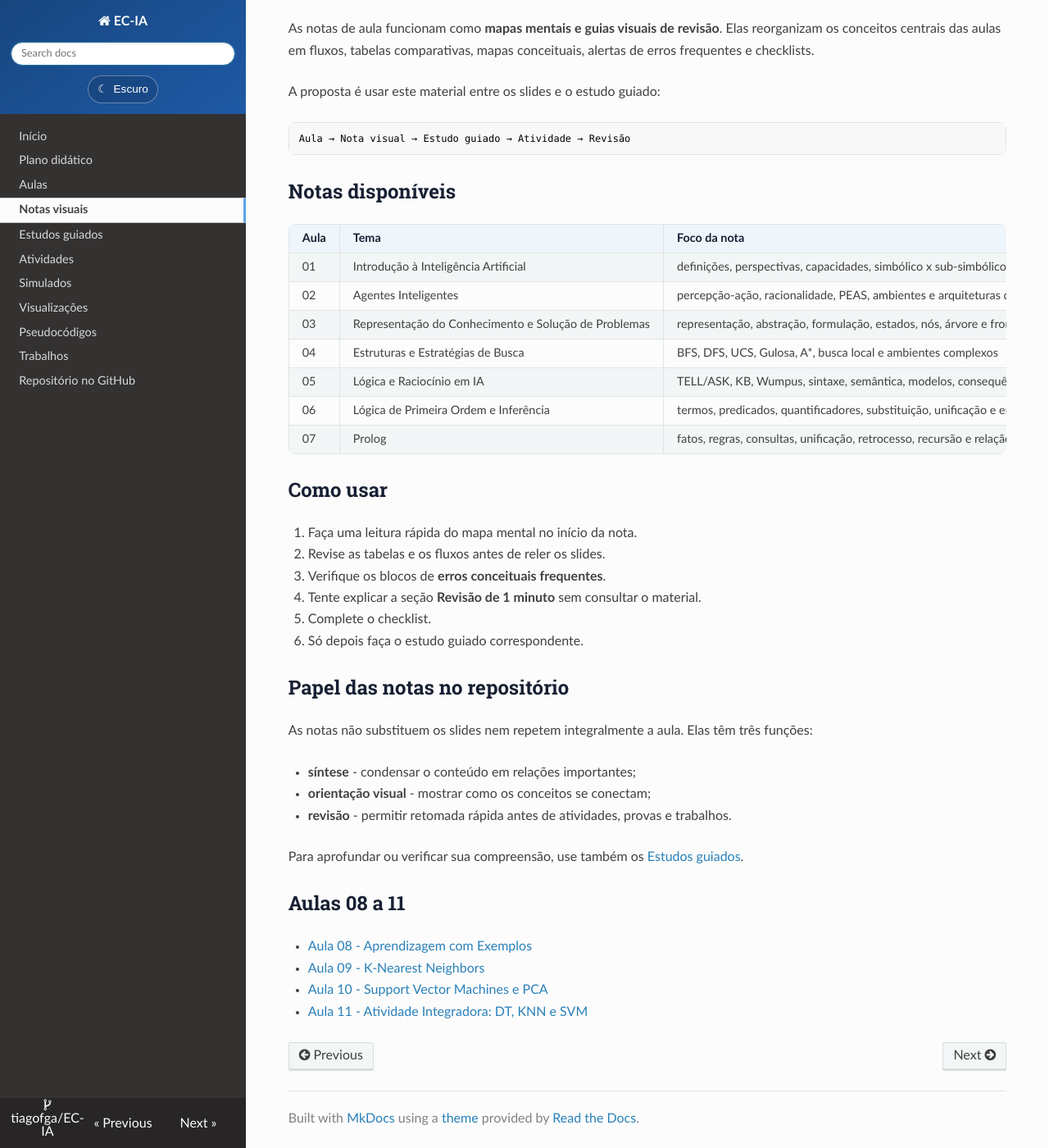
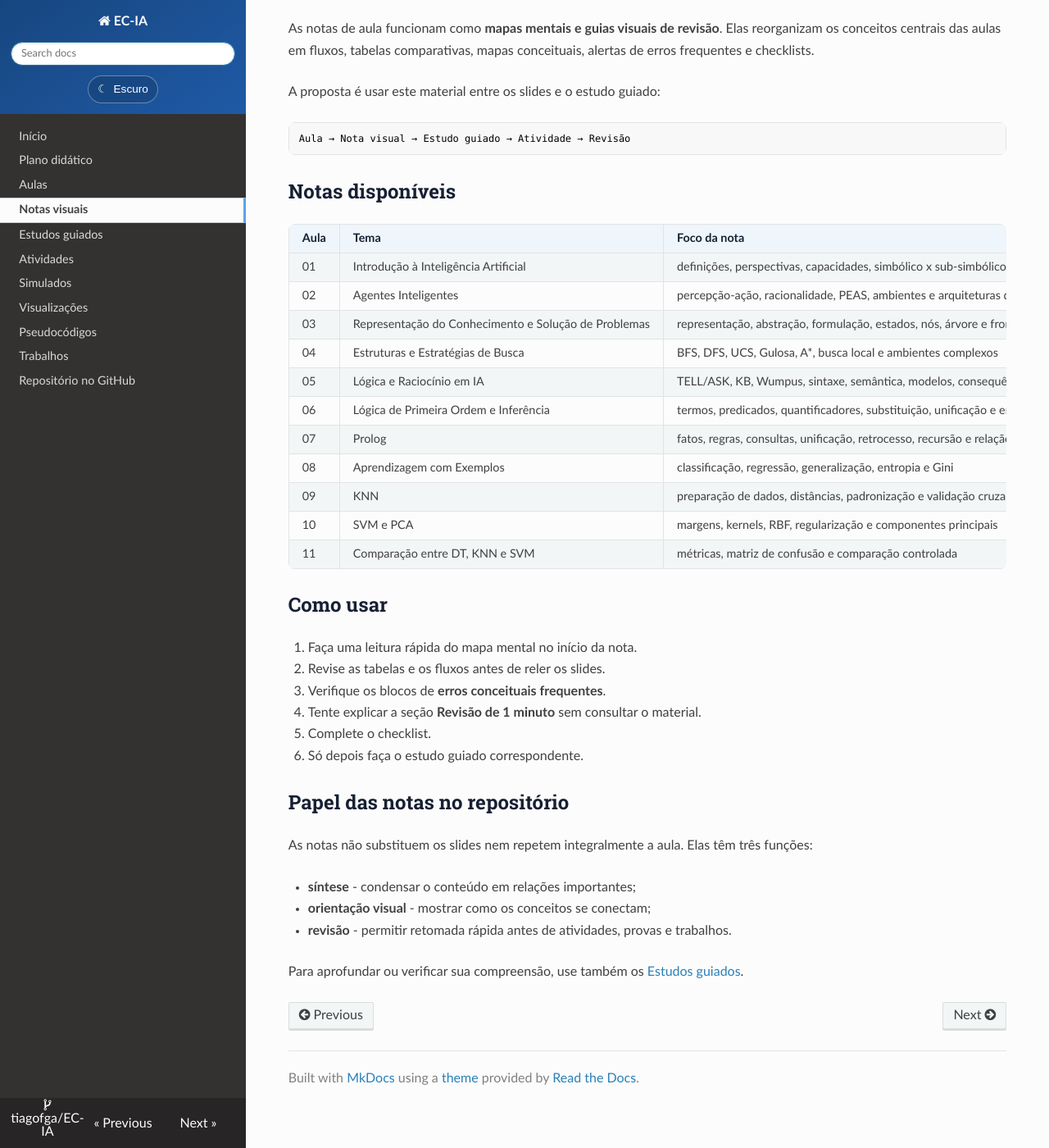
Before and after one commit to tiagofga/EC-IA, an MkDocs documentation site: the page built from docs/notas/index.md, in a window 1280 px wide and 1400 px high, scrolled down 145 px. Shown: the whole window at 82% size. Built offline with MkDocs 1.6.1, drawn with Linux system fonts in a browser that asks for light colours; nearby versions of some CDN libraries.

Commit message:
docs(site): align learning catalog and release notes

```diff
--- a/docs/notas/index.md
+++ b/docs/notas/index.md
@@ -19,6 +19,10 @@ Aula → Nota visual → Estudo guiado → Atividade → Revisão
 | 05 | Lógica e Raciocínio em IA | TELL/ASK, KB, Wumpus, sintaxe, semântica, modelos, consequência lógica e resolução | [Abrir nota](05-logica/README.md) |
 | 06 | Lógica de Primeira Ordem e Inferência | termos, predicados, quantificadores, substituição, unificação e encadeamento | [Abrir nota](06-lpo-inferencia/README.md) |
 | 07 | Prolog | fatos, regras, consultas, unificação, retrocesso, recursão e relação com DFS | [Abrir nota](07-prolog/README.md) |
+| 08 | Aprendizagem com Exemplos | classificação, regressão, generalização, entropia e Gini | [Abrir nota](08-aprendizagem-exemplos/README.md) |
+| 09 | KNN | preparação de dados, distâncias, padronização e validação cruzada | [Abrir nota](09-knn/README.md) |
+| 10 | SVM e PCA | margens, kernels, RBF, regularização e componentes principais | [Abrir nota](10-svm/README.md) |
+| 11 | Comparação entre DT, KNN e SVM | métricas, matriz de confusão e comparação controlada | [Abrir nota](11-atividade-comparacao/README.md) |
 
 ## Como usar
 
@@ -38,11 +42,3 @@ As notas não substituem os slides nem repetem integralmente a aula. Elas têm t
 - **revisão** - permitir retomada rápida antes de atividades, provas e trabalhos.
 
 Para aprofundar ou verificar sua compreensão, use também os [Estudos guiados](../estudos-guiados/index.md).
-
-
-## Aulas 08 a 11
-
-- [Aula 08 - Aprendizagem com Exemplos](08-aprendizagem-exemplos/README.md)
-- [Aula 09 - K-Nearest Neighbors](09-knn/README.md)
-- [Aula 10 - Support Vector Machines e PCA](10-svm/README.md)
-- [Aula 11 - Atividade Integradora: DT, KNN e SVM](11-atividade-comparacao/README.md)
```
